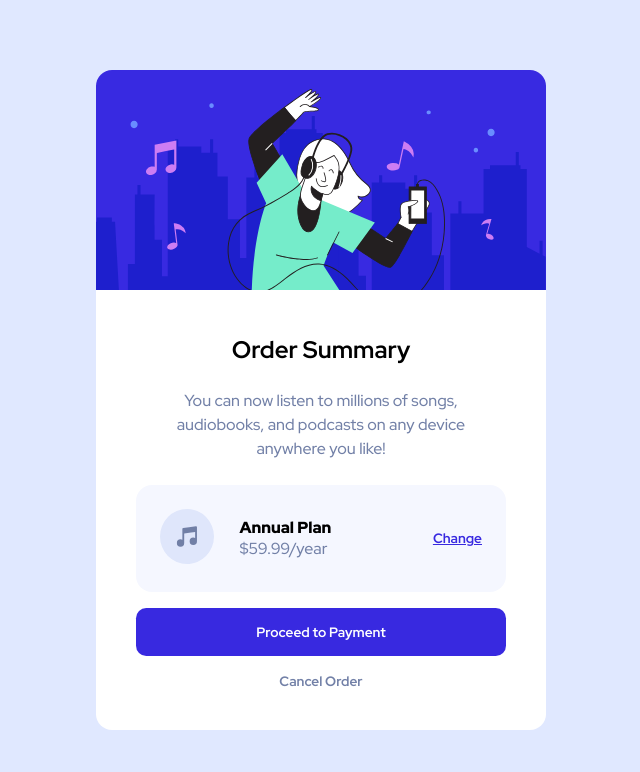
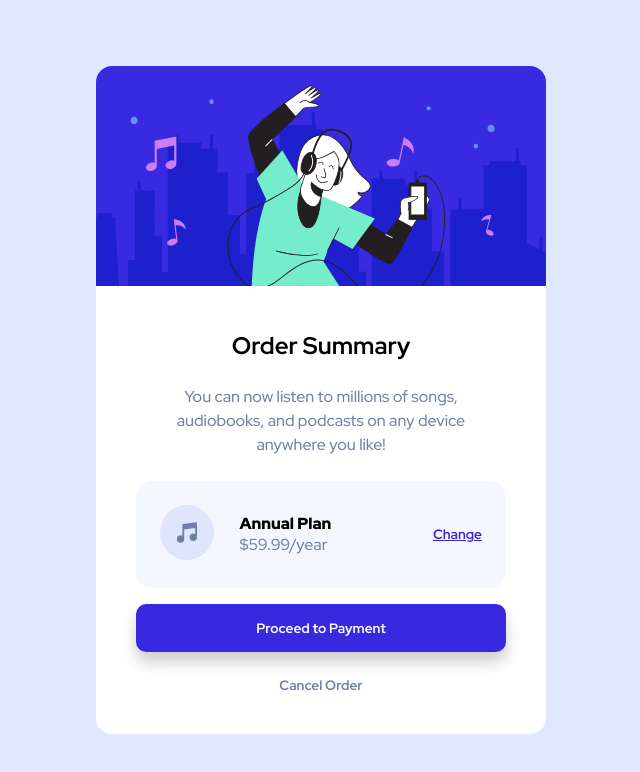
Before and after one commit to EVargas714/order-summary-component, a plain HTML site: page index.html in a window 1280 px wide. Shown: the whole page, without its empty margins (319-959 px from the left). Drawn offline with Linux system fonts and the light colour scheme.

Commit message:
fixed desktop layout

```diff
--- a/css/styles.css
+++ b/css/styles.css
@@ -63,6 +63,10 @@ h1 {
 img {
     width: 100%;
 }
+
+/* **********************************
+MOBILE LAYOUT
+*********************************** */
 
 body {
     background-color: var(--pale-blue);
@@ -169,8 +173,9 @@ h3 {
     text-decoration: none;
     background-color: var(--bright-blue);
     color: white;
-    margin-bottom: 1rem;
+    margin-bottom: 1.5rem;
     transition: 0.3s;
+    box-shadow: 0px 10px 15px rgba(0, 0, 0, 0.2);
 }
 
 .payment:hover {
@@ -189,12 +194,11 @@ h3 {
     color: var(--dark-blue);
 }
 
-/* .attribution { font-size: 11px; text-align: center; }
-.attribution a { color: hsl(228, 45%, 44%); } */
 
 
-
-/* ***************  ORDER SUMMARY  **************** */
+/* **********************************
+DESKTOP LAYOUT
+*********************************** */
 @media only screen and (min-width: 1200px) {
     .container {
         max-width: 450px;
--- a/index.html
+++ b/index.html
@@ -27,7 +27,7 @@
       </div>
       <div class="plan">
         <ul>
-          <li><img src="images/icon-music.svg">
+          <li><img src="images/icon-music.svg" alt="music icon">
           </li>
 
           <li><h3>Annual Plan</h3>
@@ -44,10 +44,6 @@
       </ul>
     </main>
   </div>
-
-  <!-- <div class="attribution">
-    Challenge by <a href="https://www.frontendmentor.io?ref=challenge" target="_blank">Frontend Mentor</a>.
-    Coded by <a href="#">Your Name Here</a>.
-  </div> -->
+  </div>
 </body>
 </html>
```
